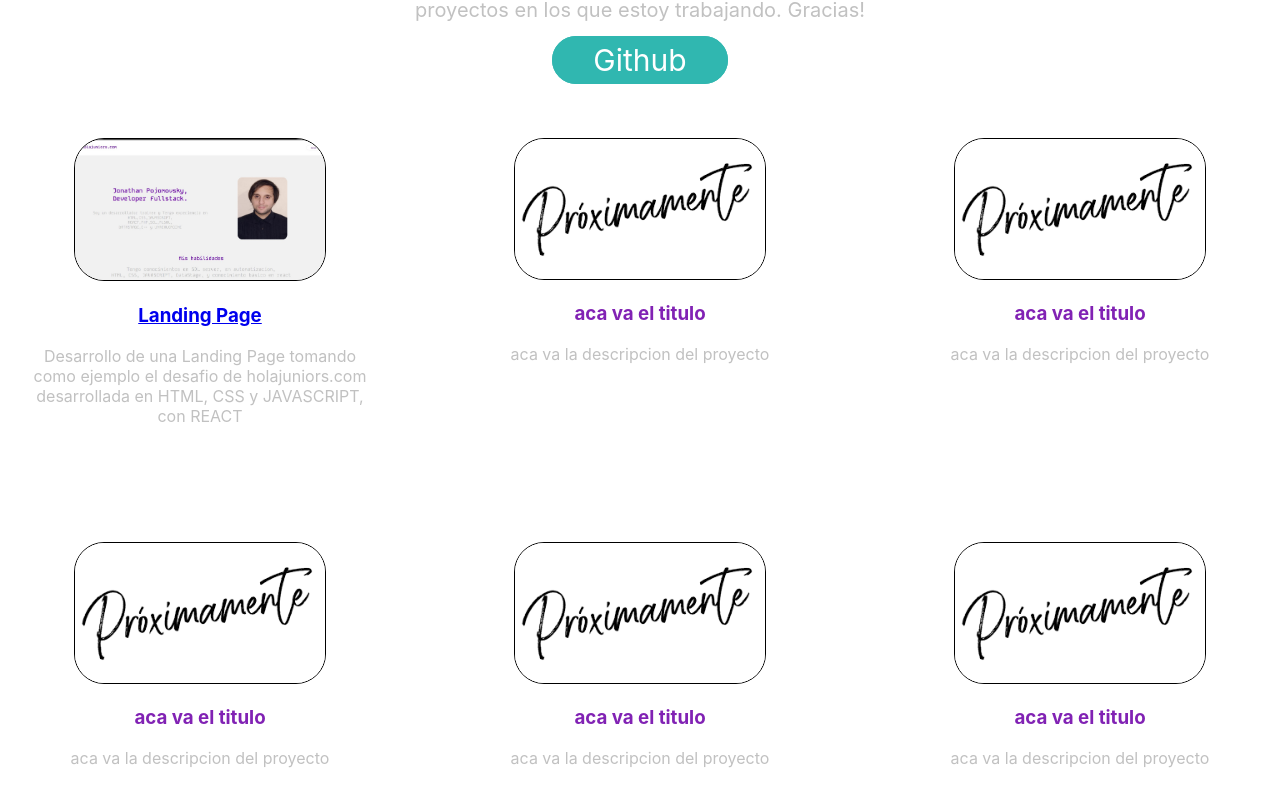
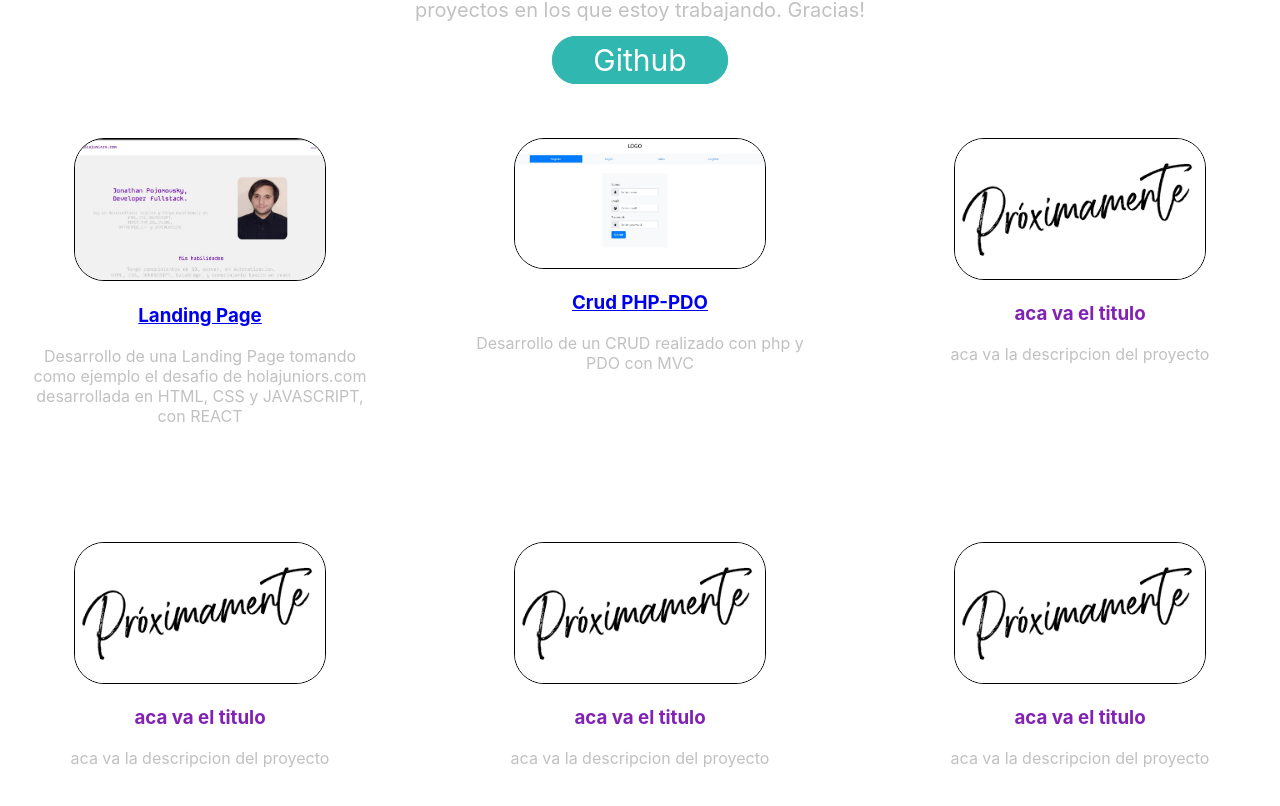
Before and after one commit to JonathanSDP/landing-page, a React (Create React App) app in the folder landing-page/: page / in a window 1280 px wide. Shown: the part 1479-2285 px from the top of the page. Built offline with nearby package versions, Linux system fonts and the light colour scheme; a web font is replaced by a local one.

Commit message:
Actualizacion0903Landing

```diff
--- a/landing-page/src/Components/Experience.css
+++ b/landing-page/src/Components/Experience.css
@@ -46,6 +46,12 @@
     border: 1px solid black;
     border-radius: 30px;
     width: 200px;
+    transition: all 300ms;
+    position: relative;
+}
+
+.job-img:hover {
+    transform: scale(1.7);
 }
 @media (min-width: 768px) {
     .experience-title {
@@ -75,6 +81,11 @@
         border: 1px solid black;
         border-radius: 30px;
         width: 250px;
+        transition: all 300ms;
+        position: relative;
+    }
+    .job-img:hover {
+        transform: scale(1.4);
     }
 }
 
@@ -104,5 +115,10 @@
     .job-img {
         border: 1px solid black;
         border-radius: 30px;
+        transition: all 300ms;
+        position: relative;
+    }
+    .job-img:hover {
+        transform: scale(2);
     }
 }
--- a/landing-page/src/Components/Experience.js
+++ b/landing-page/src/Components/Experience.js
@@ -23,9 +23,10 @@ const Experience = () => {
                 HTML, CSS y JAVASCRIPT, con REACT</p>
             </div>
             <div className='job'>
-                <img className='job-img' src={require("../Assets/proximamente.png")}></img>
-                <h3 className='job-title'>aca va el titulo</h3>
-                <p className='job-desc'>aca va la descripcion del proyecto</p>
+                <img className='job-img' src={require("../Assets/Crud.jpg")}></img>
+                <h3 className='job-title'><a href="https://github.com/JonathanSDP/CRUD-PHP">Crud PHP-PDO</a></h3>
+                <p className='job-desc'>Desarrollo de un CRUD realizado con php y PDO
+                con MVC</p>
             </div>
             <div className='job'>
                 <img className='job-img' src={require("../Assets/proximamente.png")}></img>
```
Also changed, not shown: landing-page/src/Assets/Crud.jpg (added).
